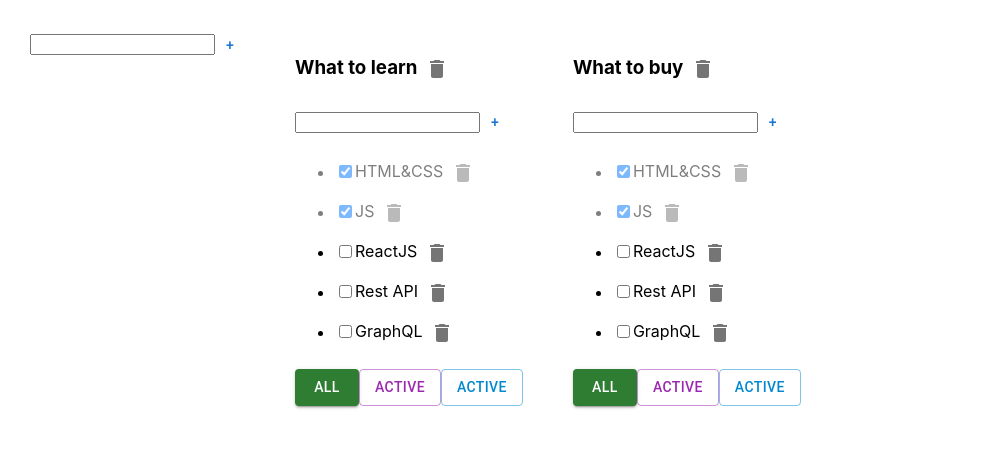
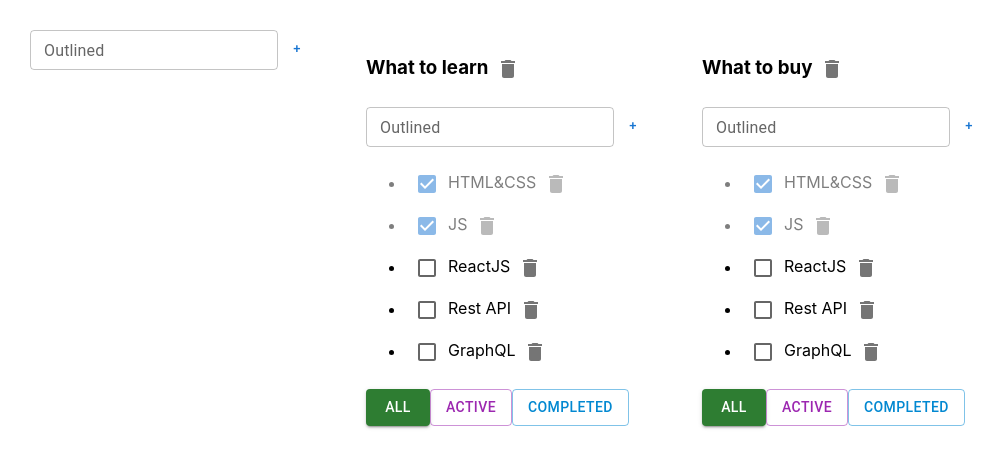
Before and after one commit to MikeJ00/Todolist, a React (Create React App) app: page / in a window 1280 px wide. Shown: the top 468 px of the page, without its empty margins (0-1005 px from the left). Built offline with nearby package versions, Linux system fonts and the light colour scheme.

Commit message:
#7 add mui

```diff
--- a/src/Todolist.tsx
+++ b/src/Todolist.tsx
@@ -2,6 +2,7 @@ import React, {ChangeEvent, KeyboardEvent, useState} from "react";
 import IconButton from '@mui/material/IconButton';
 import DeleteIcon from '@mui/icons-material/Delete';
 import Button from '@mui/material/Button';
+import Checkbox from '@mui/material/Checkbox';
 import {FilterValuesType} from "./App";
 import {Input} from "./components/Input";
 import {EditableSpan} from "./components/EditableSpan";
@@ -72,9 +73,11 @@ export function Todolist(props: PropsType) {
                     //     props.editTask(props.todolistID, t.id, newTitle)
                     // }
                     return <li key={t.id} className={t.isDone ? "is-done" : ""}>
-                        <input type="checkbox"
-                               onChange={onChangeHandler}
-                               checked={t.isDone}/>
+                        {/*<input type="checkbox"*/}
+                        {/*       onChange={onChangeHandler}*/}
+                        {/*       checked={t.isDone}/>*/}
+                        <Checkbox onChange={onChangeHandler}
+                                  checked={t.isDone} />
                         <EditableSpan oldTitle={t.title} callBack={(newTitle) => editTaskHandler(t.id, newTitle)}/>
                         <IconButton aria-label="delete" onClick={onClickHandler}>
                             <DeleteIcon />
@@ -89,7 +92,7 @@ export function Todolist(props: PropsType) {
             {/*<button className={props.filter === "all" ? "active-filter" : ""} onClick={onAllClickHandler}>All</button>*/}
             <Button variant={props.filter === "active" ? "contained" : "outlined"} onClick={onActiveClickHandler} color="secondary">Active</Button>
             {/*<button className={props.filter === "active" ? "active-filter" : ""}  onClick={onActiveClickHandler}>Active</button>*/}
-            <Button variant={props.filter === "completed" ? "contained" : "outlined"} onClick={onActiveClickHandler} color="info">Active</Button>
+            <Button variant={props.filter === "completed" ? "contained" : "outlined"} onClick={onCompletedClickHandler} color="info">Completed</Button>
             {/*<button className={props.filter === "completed" ? "active-filter" : ""} onClick={onCompletedClickHandler}>Completed</button>*/}
         </div>
     </div>
--- a/src/components/Input.tsx
+++ b/src/components/Input.tsx
@@ -1,6 +1,6 @@
 // import React, {ChangeEvent, KeyboardEvent, useState} from 'react';
 import Button from "@mui/material/Button";
-import TextField from "@mui/material/TextField";
+import TextField from '@mui/material/TextField';
 import React, {ChangeEvent, KeyboardEvent, useState} from "react";
 
 type PropsType = {
@@ -28,21 +28,31 @@ export const Input = (props: PropsType) => {
         }
     }
     const buttonStyle = {
-        maxWidth: "30px",
-        maxHeight: "30px",
-        minWidth: "30px",
-        minHeight: "30px",
+        maxWidth: "38px",
+        maxHeight: "38px",
+        minWidth: "38px",
+        minHeight: "38px",
 
     }
     return (
         <div>
-            <input value={title}
-                   onChange={onChangeHandler}
-                   onKeyPress={onKeyPressHandler}
-                   className={error ? "error" : ""}
+            {/*<input value={title}*/}
+            {/*       onChange={onChangeHandler}*/}
+            {/*       onKeyPress={onKeyPressHandler}*/}
+            {/*       className={error ? "error" : ""}*/}
+            {/*/>*/}
+            <TextField
+                size="small"
+                id="outlined-basic"
+                label="Outlined"
+                variant="outlined"
+                value={title}
+                onChange={onChangeHandler}
+                onKeyDown={onKeyPressHandler}
             />
             {/*<button onClick={addTask}>+</button>*/}
             <Button onClick={addTask}
+                    size="small"
                     style={buttonStyle}>+</Button>
             {error && <div className="error-message">{error}</div>}
         </div>
```
